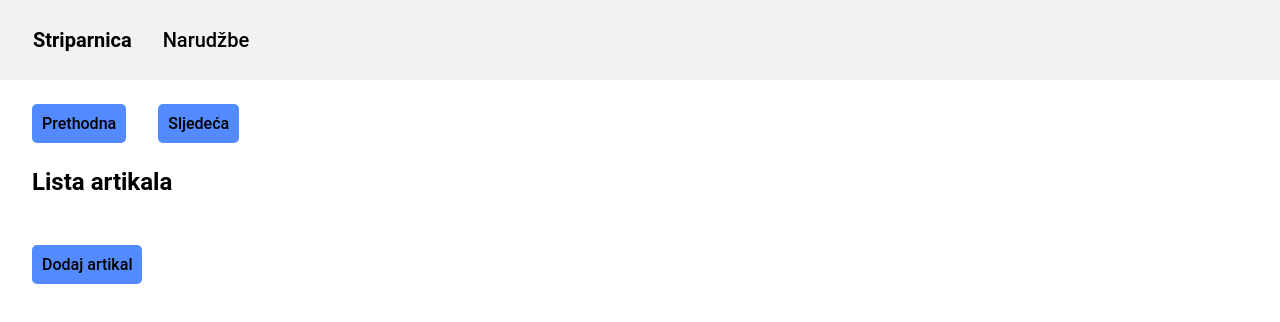
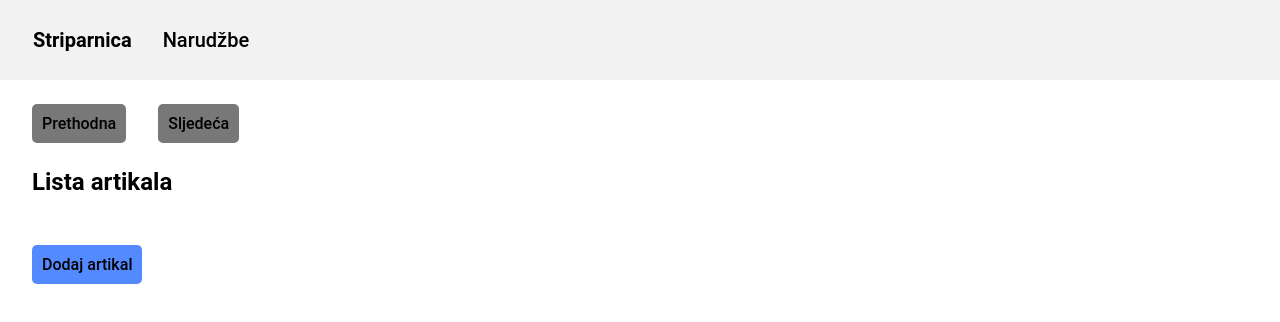
Before and after one commit to ivanterzic/Striparnica, a Vue app in the folder src/frontend/: page /narudzbe/1 in a window 1280 px wide. Shown: the top 322 px of the page. Built offline with nearby package versions, Linux system fonts and the light colour scheme; no server answers.

Commit message:
fixed previous/next buttons

```diff
--- a/src/frontend/src/views/NarudzbaView.vue
+++ b/src/frontend/src/views/NarudzbaView.vue
@@ -1,7 +1,19 @@
 <template>
     <div>
-        <div class="form-button nav-button back-blue" @click="dohvatiSusjednu(prethodnaURL)">Prethodna</div>
-        <div class="form-button nav-button back-blue" @click="dohvatiSusjednu(sljedecaURL)">Sljedeća</div>
+        <div
+            class="form-button nav-button back-blue"
+            @click="dohvatiNarudzbu(prethodnaURL, prethodnaNarudzba)"
+            :class="{ disabled: !prethodnaNarudzba }"
+        >
+            Prethodna
+        </div>
+        <div
+            class="form-button nav-button back-blue"
+            @click="dohvatiNarudzbu(sljedecaURL, sljedecaNarudzba)"
+            :class="{ disabled: !sljedecaNarudzba }"
+        >
+            Sljedeća
+        </div>
         <NarudzbaForm v-if="narudzba && mogucnosti" :narudzba="narudzba" :mogucnosti="mogucnosti" />
         <h2>Lista artikala</h2>
         <Table
@@ -31,6 +43,7 @@ import ArtikalForm from "../components/ArtikalForm.vue";
 //types
 import { Artikal } from "../types/Artikal";
 import { Narudzba } from "../types/Narudzba";
+import { Zaglavlje } from "../types/Zaglavlje";
 
 export default defineComponent({
     components: { NarudzbaForm, Table, ArtikalForm },
@@ -44,6 +57,8 @@ export default defineComponent({
         return {
             mogucnostiURL: "http://localhost:3000/narudzbe/kljucevi",
             narudzba: null as Narudzba | null,
+            prethodnaNarudzba: null as number | null,
+            sljedecaNarudzba: null as number | null,
             artikli: [] as Artikal[],
             mogucnosti: null,
             zaglavlja: [
@@ -55,13 +70,13 @@ export default defineComponent({
                 { displayName: "Izdanje", sqlName: "izdanje" },
                 { displayName: "Količina (skladište)", sqlName: "dostupnakolicina" },
                 { displayName: "Tražena količina", sqlName: "kolicina" },
-            ],
+            ] as Zaglavlje[],
             showModal: false,
             sviArtikli: [] as Artikal[],
         };
     },
     mounted() {
-        this.dohvatiNarudzbu();
+        this.dohvatiNarudzbu(this.narudzbaURL, this.id);
         this.dohvatiMogucnosti();
     },
     computed: {
@@ -69,26 +84,29 @@ export default defineComponent({
             return `http://localhost:3000/narudzbe/${this.id}`;
         },
         prethodnaURL(): string {
-            return `http://localhost:3000/narudzbe/prethodna/${this.id}`;
+            return `http://localhost:3000/narudzbe/${this.prethodnaNarudzba}`;
         },
         sljedecaURL(): string {
-            return `http://localhost:3000/narudzbe/sljedeca/${this.id}`;
+            return `http://localhost:3000/narudzbe/${this.sljedecaNarudzba}`;
         },
-
         artikliURL(): string {
             return this.narudzbaURL + "/urediartikle";
         },
     },
     methods: {
-        async dohvatiNarudzbu(): Promise<void> {
+        async dohvatiNarudzbu(url: string, id: string | number): Promise<void> {
+            if (!id) return;
             try {
-                let response = await fetch(this.narudzbaURL);
+                let response = await fetch(url);
                 if (!response.ok) {
                     throw new Error("Greška kod dohvaćanja narudžbe");
                 }
                 let data = await response.json();
                 this.narudzba = data.narudzba;
                 this.artikli = data.artikli;
+                this.prethodnaNarudzba = data.previousId;
+                this.sljedecaNarudzba = data.nextId;
+                this.$router.push(`/narudzbe/${id}`);
             } catch (error) {
                 console.log(error);
             }
@@ -100,20 +118,6 @@ export default defineComponent({
                     throw new Error("Greška kod dohvaćanja mogućnosti");
                 }
                 this.mogucnosti = await response.json();
-            } catch (error) {
-                console.log(error);
-            }
-        },
-        async dohvatiSusjednu(url: string): Promise<void> {
-            try {
-                let response = await fetch(url);
-                if (!response.ok) {
-                    throw new Error("Greška kod prelaska na susjednu narudžbu");
-                }
-                let data = await response.json();
-                this.narudzba = data.narudzba;
-                this.artikli = data.artikli;
-                this.$router.push(`/narudzbe/${data.narudzba.idnarudzbe}`);
             } catch (error) {
                 console.log(error);
             }
@@ -151,7 +155,7 @@ export default defineComponent({
                     }),
                 });
                 if (!response.ok) {
-                    throw new Error("Server problem");
+                    throw new Error("Greška kod dodavanja artikla");
                 }
             } catch (error) {
                 console.log(error);
@@ -169,7 +173,13 @@ export default defineComponent({
     margin-right: 0;
     margin-bottom: 0;
 }
-.margin-bottom{
-    margin-bottom: 20px
+.margin-bottom {
+    margin-bottom: 20px;
+}
+.disabled {
+    background-color: rgb(120, 120, 120);
+}
+.disabled:hover {
+    cursor: not-allowed;
 }
 </style>
```
